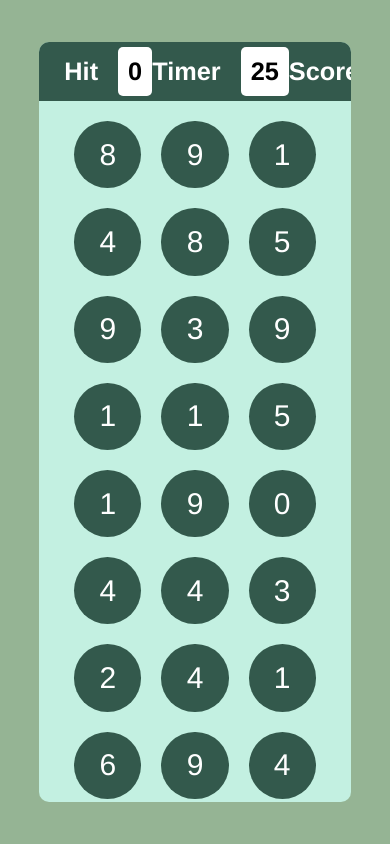
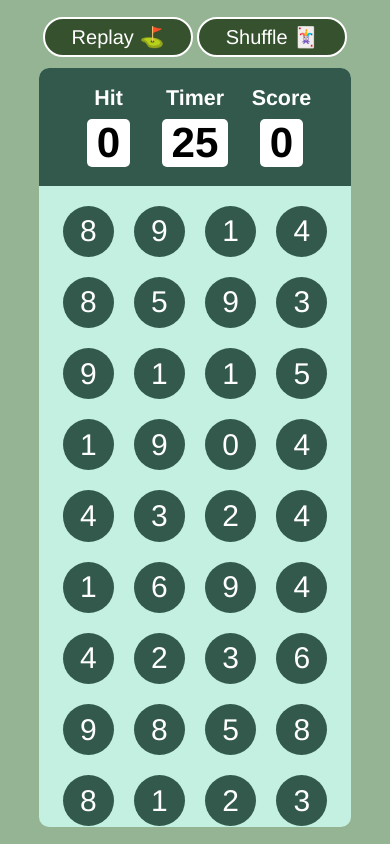
Before and after one commit to mraryant/Bubble-game-, a plain HTML site: page index.html in a window 390 px wide. Drawn offline with Linux system fonts and the light colour scheme.

Commit message:
fully responsive

```diff
--- a/index.html
+++ b/index.html
@@ -8,6 +8,10 @@
 </head>
 <body>
     <div id="main">
+        <div id="buttons">
+            <button id="Replay" class="btn">Replay ⛳</button>
+            <button id="Shuffle" class="btn">Shuffle 🃏</button>
+        </div>
         <div id="panel">
             <div id="ptop">
                 <div class="elem">
--- a/script.js
+++ b/script.js
@@ -2,6 +2,17 @@ var Hitvalue = 0;
 var score = 0;
 var timer = 30;
 
+document.querySelector("#Shuffle").addEventListener("click", () => {
+    makeBubble();
+})
+document.querySelector("#Replay").addEventListener("click", () => {
+    Play();
+    makeBubble();
+    rendomHitVal();
+    timer = 30;
+    score = 0;
+    document.querySelector("#score").textContent = score;
+})
 const makeBubble = () => {
     let clutter = "";
     for (let i = 1; i < 78; i++) {
@@ -53,6 +64,7 @@ const Play = () => {
 }
 
 
+
 Play();
 
 
--- a/style.css
+++ b/style.css
@@ -13,10 +13,38 @@ html,body{
     height: 100vh;
     width: 100vw;
     background-color: rgb(149, 180, 148);
+    /* position: relative; */
     display: flex;
+    flex-direction: column;
     justify-content: center;
     align-items: center;
 }
+#buttons{
+    /* position: absolute; */
+    height: 6%;
+
+    width: 80%;
+    display: flex;
+    align-items: center;
+    justify-content: space-evenly;
+
+    /* padding: 0px 100px; */
+}
+.btn{
+    height:40px;
+    font-size: 20px;
+    width: 150px;
+    border:2px solid white;
+    border-radius: 30px;
+    margin-bottom: 10px;
+    color: white;
+    background-color: rgb(53, 81, 45);
+}
+ .btn:hover{
+    background-color: rgb(33, 38, 32);
+    scale: 1.1;
+ }
+
 #panel{
     height: 90%;
     width: 80%;
@@ -30,7 +58,7 @@ html,body{
     color: white ;
     background-color: rgb(51, 89, 76);
     width: 100%;
-    height: 7vmax;
+    height: 12vh;
     display: flex;
     padding: 0px 3vmax;
 
@@ -43,16 +71,17 @@ html,body{
     /* width: 10%; */
     display: flex;
     align-items: center;
-    gap: 20px  ;
-    font-size: 3vmax;
+    gap: 2vw  ;
+    font-size: 5vh;
 }
 
 .box{
-    padding: 10px;
+    padding: 0px 10px ;
     background-color: white;
     border-radius: 5px;
     color: black;
     font-weight: 900;
+    font-size: 7vh;
 }
 
 #pbtm{
@@ -85,3 +114,38 @@ html,body{
     scale: 1.2;
     background-color:rgb(94, 153, 100) ;
 }
+
+@media (max-width: 310px) {
+    .btn{
+        font-size: 7vw;
+    }
+}
+@media (max-width: 600px) {
+    #ptop{
+        height: 14vh;
+    }
+    .elem {
+            /* width: 10%; */
+            display: flex;
+            align-items: center;
+            flex-direction: column;
+            gap: 2vw;
+            font-size: 5.5vw;
+            width: 10vh;
+        }
+    .box {
+
+            font-size: 5vh;
+        }
+    .bubble {
+            display: flex;
+            align-items: center;
+            justify-content: center;
+            color: white;
+            font-size: 30px;
+            height: 3.2rem;
+            width: 3.2rem;
+            background-color: rgb(51, 89, 76);
+            border-radius: 50%;
+        }
+}
```
